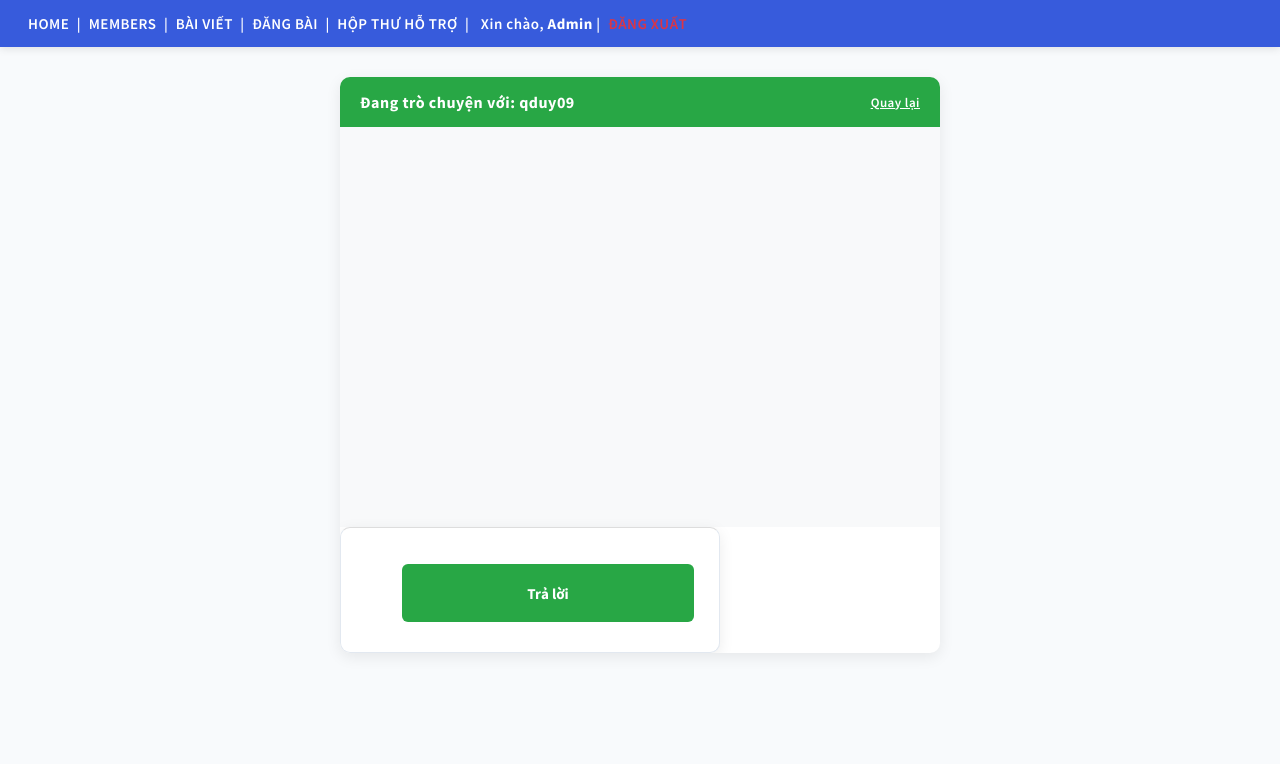
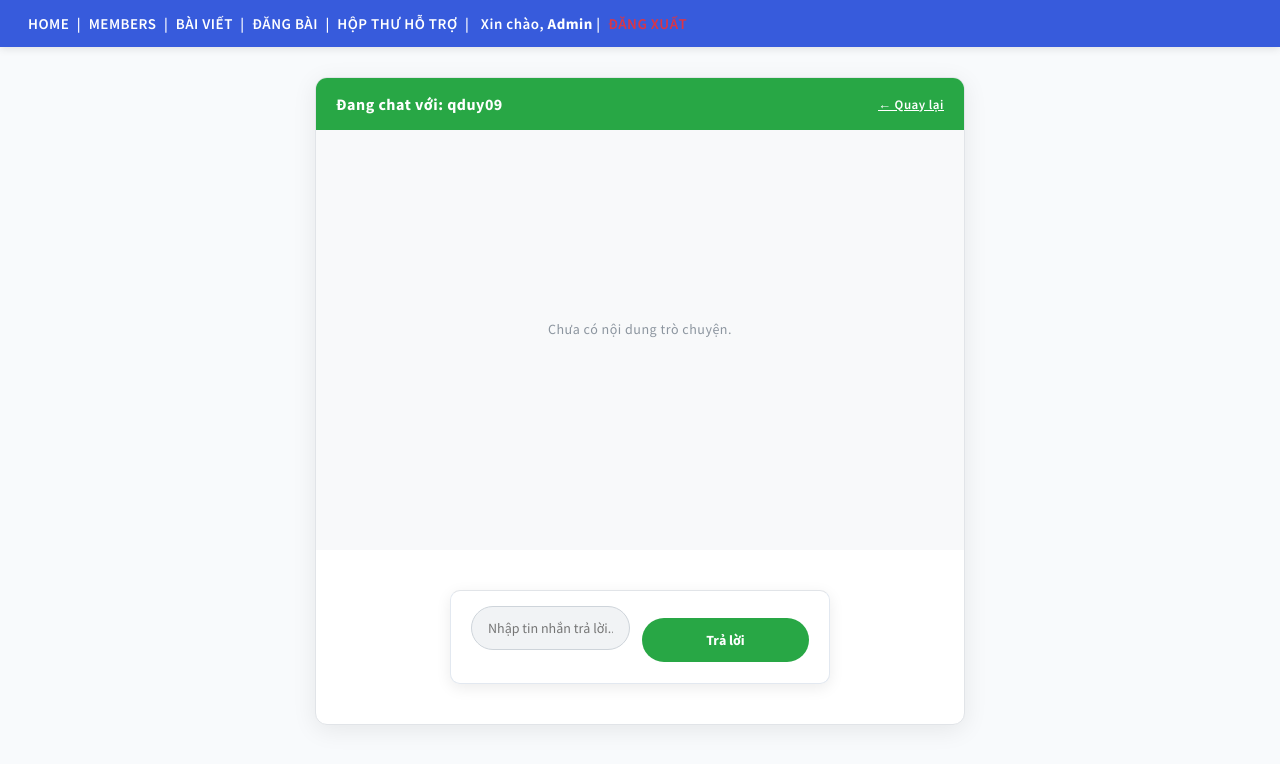
Before and after one commit to QuangDuy0904/My_Planet, a Django app: page /admin-chat/2/ in a window 1280 px wide. Shown: the top 764 px of the page. Run offline with Django 5.2, Linux system fonts and the light colour scheme; a user stored in the database is signed in; data comes from the database, SQL or seed files in the repository; data that the repository does not hold is empty.

Commit message:
Add unread messages counter badge and revamp admin chat UI

```diff
--- a/planet/models.py
+++ b/planet/models.py
@@ -42,6 +42,7 @@ class SupportMessage(models.Model):
     user = models.ForeignKey(User, on_delete=models.CASCADE, related_name='support_messages')
     sender = models.ForeignKey(User, on_delete=models.CASCADE, related_name='sent_messages')
     message = models.TextField()
+    is_read = models.BooleanField(default=False)  # Đánh dấu đã đọc
     created_at = models.DateTimeField(auto_now_add=True)
 
     class Meta:
--- a/planet/templates/admin_chat_detail.html
+++ b/planet/templates/admin_chat_detail.html
@@ -2,40 +2,143 @@
 {% block title %}Chat với {{ chat_user.username }}{% endblock %}
 
 {% block content %}
-<div style="max-width: 600px; margin: 30px auto; background: #fff; border-radius: 10px; box-shadow: 0 4px 15px rgba(0,0,0,0.08); overflow: hidden;">
-  <div style="background: #28a745; color: #fff; padding: 15px 20px; font-weight: bold; display: flex; justify-content: space-between; align-items: center;">
-    <span>Đang trò chuyện với: {{ chat_user.username }}</span>
-    <a href="{% url 'admin_chat_list' %}" style="color: #fff; font-size: 13px; text-decoration: underline;">Quay lại</a>
+<style>
+  .admin-chat-card {
+    max-width: 650px;
+    margin: 30px auto;
+    background: #ffffff;
+    border-radius: 12px;
+    box-shadow: 0 5px 25px rgba(0, 0, 0, 0.08);
+    overflow: hidden;
+    border: 1px solid #e1e4e8;
+  }
+  .admin-chat-header {
+    background: #28a745;
+    color: #ffffff;
+    padding: 16px 20px;
+    font-weight: bold;
+    display: flex;
+    justify-content: space-between;
+    align-items: center;
+  }
+  .admin-chat-box {
+    height: 420px;
+    overflow-y: auto;
+    padding: 20px;
+    display: flex;
+    flex-direction: column;
+    gap: 14px;
+    background-color: #f8f9fa;
+  }
+  .chat-bubble {
+    max-width: 75%;
+    padding: 10px 15px;
+    font-size: 14px;
+    line-height: 1.4;
+    word-break: break-word;
+  }
+  .bubble-admin {
+    align-self: flex-end;
+    background-color: #28a745;
+    color: #ffffff;
+    border-radius: 14px 14px 2px 14px;
+  }
+  .bubble-user {
+    align-self: flex-start;
+    background-color: #e9ecef;
+    color: #212529;
+    border-radius: 14px 14px 14px 2px;
+  }
+  .time-text {
+    font-size: 11px;
+    margin-top: 4px;
+    opacity: 0.75;
+  }
+  .chat-form-bottom {
+    display: flex !important;
+    padding: 15px 20px !important;
+    background: #ffffff !important;
+    border-top: 1px solid #e1e4e8 !important;
+    align-items: center !important;
+    gap: 12px !important;
+    box-sizing: border-box !important;
+  }
+  .chat-input-text {
+    flex: 1 1 auto !important;
+    display: block !important;
+    height: 44px !important;
+    padding: 0 16px !important;
+    border: 1px solid #ced4da !important;
+    border-radius: 22px !important;
+    font-size: 14px !important;
+    color: #333 !important;
+    background: #f1f3f5 !important;
+    outline: none !important;
+    box-sizing: border-box !important;
+  }
+  .chat-input-text:focus {
+    background: #ffffff !important;
+    border-color: #28a745 !important;
+  }
+  .chat-btn-send {
+    height: 44px !important;
+    padding: 0 24px !important;
+    background: #28a745 !important;
+    color: #ffffff !important;
+    border: none !important;
+    border-radius: 22px !important;
+    font-weight: bold !important;
+    font-size: 14px !important;
+    cursor: pointer !important;
+  }
+  .chat-btn-send:hover {
+    background: #218838 !important;
+  }
+</style>
+
+<div class="admin-chat-card">
+  <div class="admin-chat-header">
+    <span>Đang chat với: <strong>{{ chat_user.username }}</strong></span>
+    <a href="{% url 'admin_chat_list' %}" style="color: #ffffff; text-decoration: underline; font-size: 13px;">← Quay lại</a>
   </div>
 
-  <div id="chat-box" style="height: 400px; overflow-y: auto; padding: 20px; display: flex; flex-direction: column; gap: 12px; background: #f8f9fa;">
+  <div id="admin-chat-box" class="admin-chat-box">
     {% for msg in messages_list %}
       {% if msg.sender == user %}
-        <!-- Admin gửi -->
-        <div style="align-self: flex-end; max-width: 75%; background: #28a745; color: white; padding: 10px 14px; border-radius: 12px 12px 0 12px; font-size: 14px;">
-          {{ msg.message }}
-          <div style="font-size: 10px; text-align: right; opacity: 0.8; margin-top: 4px;">{{ msg.created_at|date:"H:i" }}</div>
+        <!-- Admin gửi đi -->
+        <div class="chat-bubble bubble-admin">
+          <div>{{ msg.message }}</div>
+          <div class="time-text" style="text-align: right;">{{ msg.created_at|date:"H:i" }}</div>
         </div>
       {% else %}
-        <!-- User gửi đến -->
-        <div style="align-self: flex-start; max-width: 75%; background: #e9ecef; color: #333; padding: 10px 14px; border-radius: 12px 12px 12px 0; font-size: 14px;">
-          <strong style="color: #007bff; font-size: 11px;">{{ chat_user.username }}:</strong><br>
-          {{ msg.message }}
-          <div style="font-size: 10px; text-align: left; color: #888; margin-top: 4px;">{{ msg.created_at|date:"H:i" }}</div>
+        <!-- Thành viên gửi tới -->
+        <div class="chat-bubble bubble-user">
+          <strong style="color: #0b5ed7; font-size: 11px;">{{ chat_user.username }}:</strong>
+          <div>{{ msg.message }}</div>
+          <div class="time-text" style="text-align: left;">{{ msg.created_at|date:"H:i" }}</div>
         </div>
       {% endif %}
+    {% empty %}
+      <p style="text-align: center; color: #8c959f; margin-top: 170px;">Chưa có nội dung trò chuyện.</p>
     {% endfor %}
   </div>
 
-  <form method="POST" style="display: flex; border-top: 1px solid #ddd; margin: 0;">
+  <form method="POST" class="chat-form-bottom">
     {% csrf_token %}
-    <input type="text" name="message" placeholder="Trả lời thành viên..." required autocomplete="off" style="flex: 1; border: none; padding: 14px 18px; outline: none; font-size: 14px;">
-    <button type="submit" style="background: #28a745; color: white; border: none; padding: 0 24px; font-weight: bold; cursor: pointer;">Trả lời</button>
+    <input
+      type="text"
+      name="message"
+      class="chat-input-text"
+      placeholder="Nhập tin nhắn trả lời..."
+      required
+      autocomplete="off"
+    />
+    <button type="submit" class="chat-btn-send">Trả lời</button>
   </form>
 </div>
 
 <script>
-  const box = document.getElementById('chat-box');
+  const box = document.getElementById('admin-chat-box');
   box.scrollTop = box.scrollHeight;
 </script>
 {% endblock %}
--- a/planet/views.py
+++ b/planet/views.py
@@ -143,38 +143,58 @@ def user_chat(request):
         msg = request.POST.get('message', '').strip()
         if msg:
             SupportMessage.objects.create(
-                user=request.user,       # Cuộc trò chuyện thuộc về user này
-                sender=request.user,     # Người gửi là chính user
-                message=msg
+                user=request.user,
+                sender=request.user,
+                message=msg,
+                is_read=False
             )
         return redirect('user_chat')
+
+    # Đánh dấu các tin nhắn của Admin gửi cho User là đã đọc khi User mở khung chat
+    SupportMessage.objects.filter(user=request.user).exclude(sender=request.user).update(is_read=True)
 
     messages_list = SupportMessage.objects.filter(user=request.user)
     return render(request, 'user_chat.html', {'messages_list': messages_list})
 
+# View Danh sách người chat (Admin)
 @login_required(login_url='login')
 def admin_chat_list(request):
     if not (request.user.is_staff or request.user.is_superuser):
         return redirect('user_chat')
 
-    # Lấy danh sách các User đã từng nhắn tin
     user_ids = SupportMessage.objects.values_list('user', flat=True).distinct()
     users = User.objects.filter(id__in=user_ids)
-    return render(request, 'admin_chat_list.html', {'chat_users': users})
 
+    # Đếm số tin nhắn chưa đọc từ từng thành viên
+    chat_list_data = []
+    for u in users:
+        unread_count = SupportMessage.objects.filter(user=u, sender=u, is_read=False).count()
+        chat_list_data.append({
+            'user': u,
+            'unread_count': unread_count
+        })
+
+    return render(request, 'admin_chat_list.html', {'chat_list_data': chat_list_data})
+
+# View Chi tiết khung chat (Admin)
 @login_required(login_url='login')
 def admin_chat_detail(request, user_id):
     if not (request.user.is_staff or request.user.is_superuser):
         return redirect('user_chat')
 
     chat_user = get_object_or_404(User, id=user_id)
+
+    # Đánh dấu toàn bộ tin nhắn của người này gửi là ĐÃ ĐỌC
+    SupportMessage.objects.filter(user=chat_user, sender=chat_user, is_read=False).update(is_read=True)
+
     if request.method == 'POST':
         msg = request.POST.get('message', '').strip()
         if msg:
             SupportMessage.objects.create(
-                user=chat_user,          # Thuộc cuộc trò chuyện của user đó
-                sender=request.user,     # Người gửi là Admin
-                message=msg
+                user=chat_user,
+                sender=request.user,
+                message=msg,
+                is_read=False
             )
         return redirect('admin_chat_detail', user_id=chat_user.id)
 
```
Also changed, not shown: planet/templates/admin_chat_list.html (+64 -10 lines), planet/migrations/0009_supportmessage_is_read.py (added).
